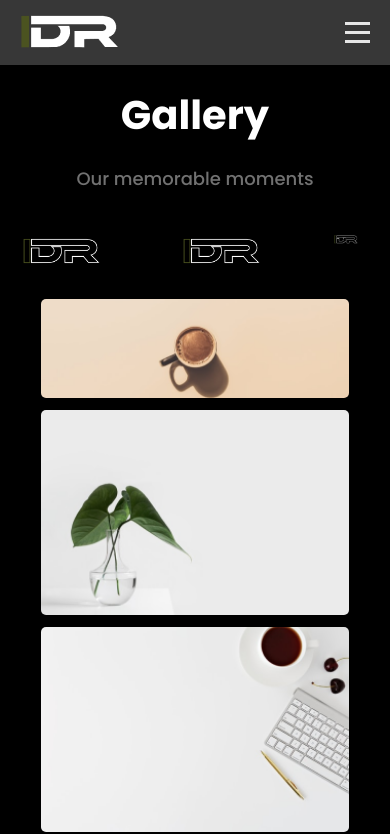
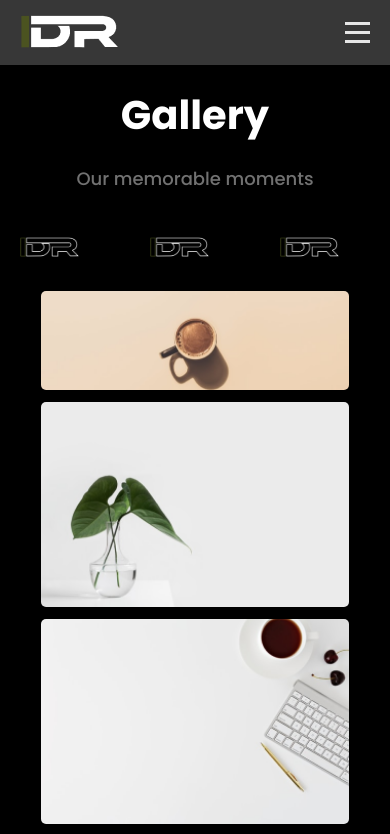
Before and after one commit to IDRWEBSITE/frontend, a React (Create React App) app: page /gallery in a window 390 px wide. Shown: the top 834 px of the page. Built offline with nearby package versions, Linux system fonts and the light colour scheme; a web font is replaced by a local one.

Commit message:
updated gallery banner

```diff
--- a/src/components/ImageGallery/module.gallery.css
+++ b/src/components/ImageGallery/module.gallery.css
@@ -40,6 +40,8 @@
     overflow-x: auto; */
     margin-top: 2rem;
     display: grid;
+    justify-content: center;
+    align-content: center;
     grid-template-rows: 1fr; /* Set a single row */
     grid-auto-flow: column;
     gap: 10px;
@@ -109,7 +111,7 @@
 @media screen and (max-width: 480px) {
     .logo-banner {
         /* grid-template-columns: repeat(auto-fill, minmax(120px, 1fr));*/
-         grid-template-columns: repeat(auto-fill, minmax(150px, 1fr));
+         grid-template-columns: repeat(auto-fill, minmax(100px, 1fr));
          overflow: hidden;
     }
 
```
